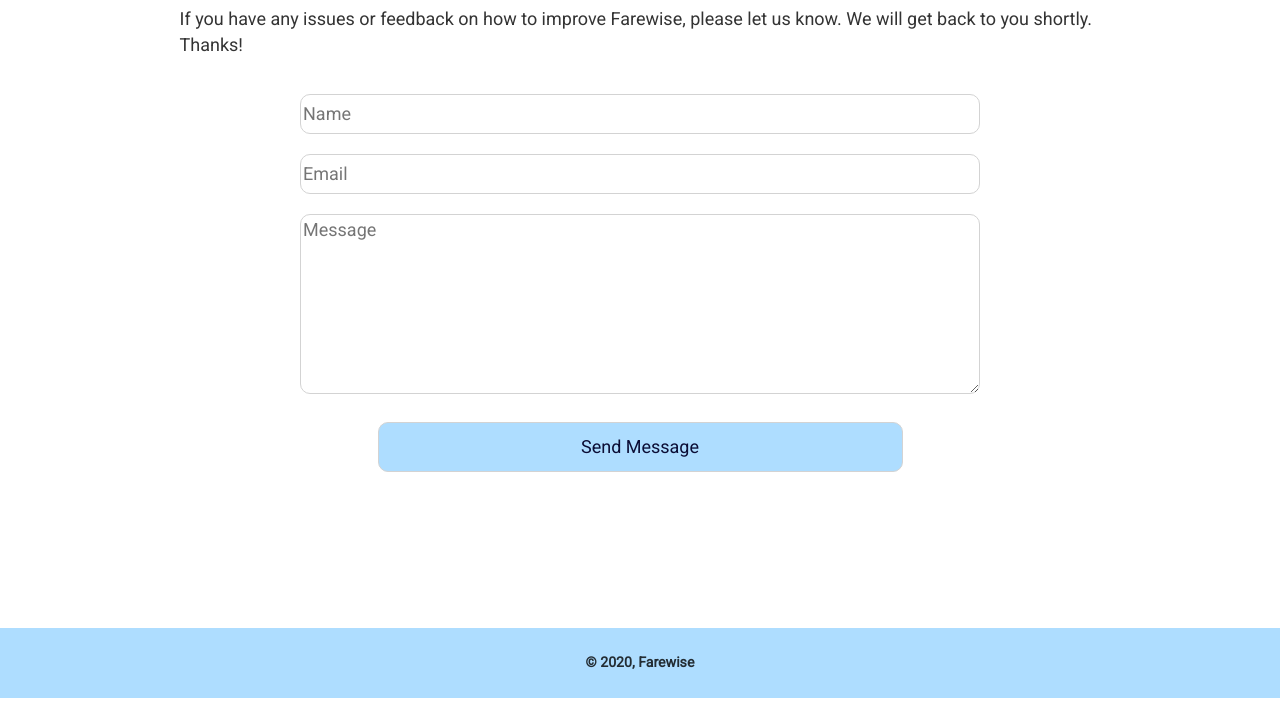
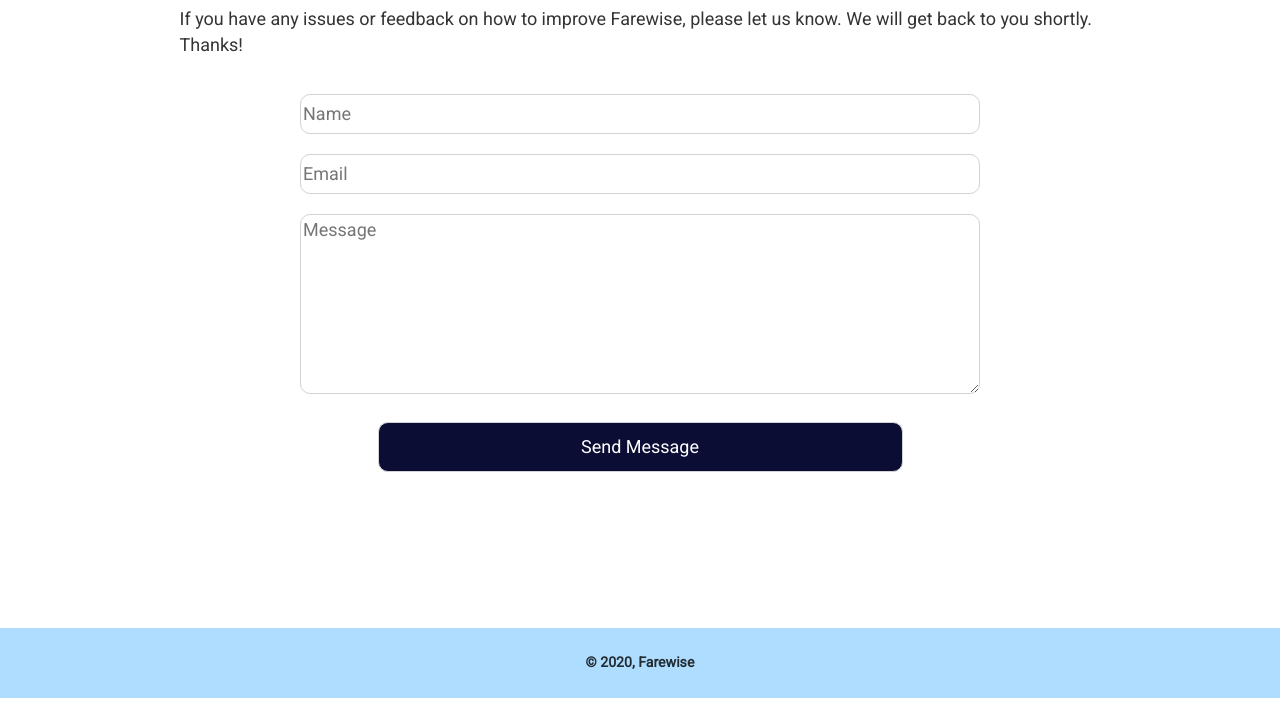
Before and after one commit to mfelix5/fn-marketing, a Gatsby site: page /contact in a window 1280 px wide. Shown: the part 94-800 px from the top of the page. Built offline with nearby package versions, Linux system fonts and the light colour scheme; Gatsby itself is replaced by a stand-in of ours.

Commit message:
Update contact form

```diff
--- a/src/pages/contact.css
+++ b/src/pages/contact.css
@@ -33,3 +33,12 @@ textarea {
   border-radius: 10px;
   height: 180px;
 }
+
+.button {
+  height: 50px;
+  width: 75%;
+  margin: 1rem auto;
+  background-color:#0B0D35;
+  color: white;
+  cursor: pointer;
+}
--- a/src/pages/contact.js
+++ b/src/pages/contact.js
@@ -2,7 +2,6 @@ import React from "react"
 import Layout from "../components/layout"
 import SEO from "../components/seo"
 import "./contact.css"
-import Colors from "../constants/Colors"
 
 const ContactPage = () => (
   <Layout>
@@ -24,18 +23,9 @@ const ContactPage = () => (
             <textarea name="message" id="message" placeholder="Message" />
           <div data-netlify-recaptcha="true"></div>
           <input
-            className="form-field"
+            className="form-field button"
             type="submit"
             value="Send Message"
-            style={{
-              height: `50px`,
-              width: `75%`,
-              margin: `1rem auto`,
-              backgroundColor: Colors.secondary,
-              // border: `2px solid #4CAF50`,
-              color: Colors.primary,
-              cursor: `pointer`
-            }}
            />
         </div>
       </form>
```
